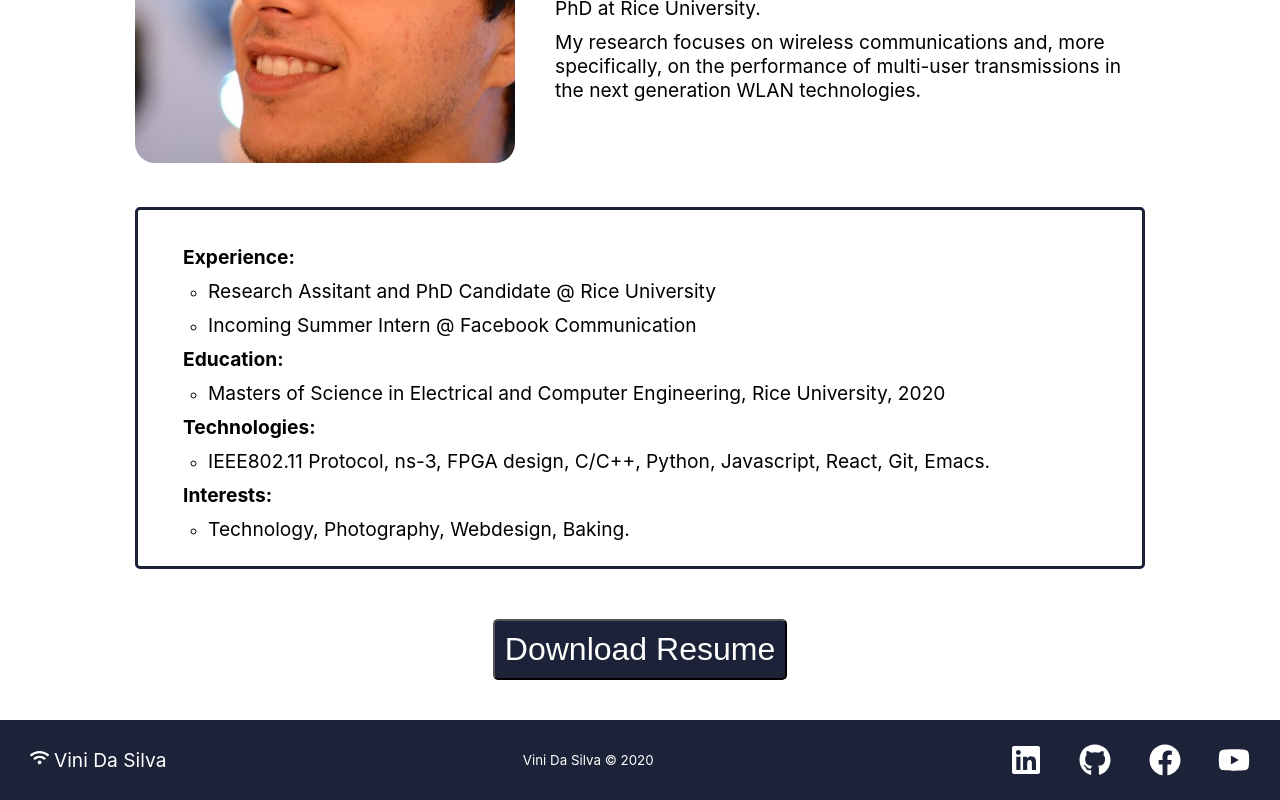
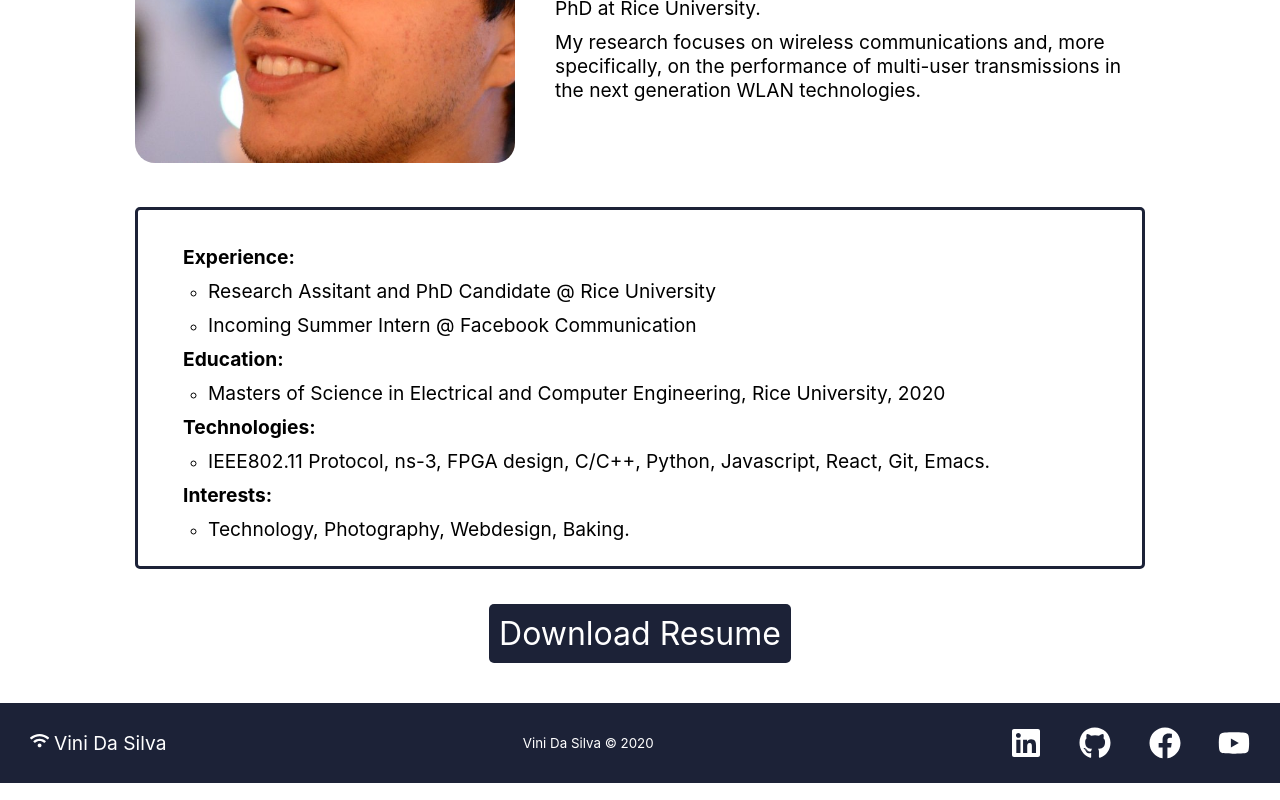
Before and after one commit to ViniBR01/personal-site, a React (Create React App) app: page /about in a window 1280 px wide. Shown: the part 348-1148 px from the top of the page. Built offline with nearby package versions, Linux system fonts and the light colour scheme.

Commit message:
fix download button style and link to resume file

```diff
--- a/src/pages/about/about.css
+++ b/src/pages/about/about.css
@@ -38,6 +38,7 @@
     border-radius: 5px;
     grid-area: text2;
     margin: 20px;
+    margin-bottom: 35px;
     padding: 25px 45px;
 }
 .main-list {
@@ -52,15 +53,19 @@
 }
 .button-wrapper {
     grid-area: button;
-    margin-top: 30px;
+    margin: 10px 0;
     text-align: center;
 }
-.button-wrapper button {
+.button-wrapper a {
     background-color: #1c2237;
     border-radius: 5px;
     color: white;
     font-size: 2rem;
     padding: 10px;
+    text-decoration: none;
+}
+.button-wrapper a:hover {
+    background-color: #6c7287;
 }
 
 p, p1, p2, p3 {
--- a/src/pages/about/about.js
+++ b/src/pages/about/about.js
@@ -63,7 +63,7 @@ function About() {
             </div>
 
             <div className="button-wrapper" >
-                <button>Download Resume</button>
+                <a href="./assets/Resume-Vini-2020.pdf" download>Download Resume</a>
             </div>
         </div>
     );
```
